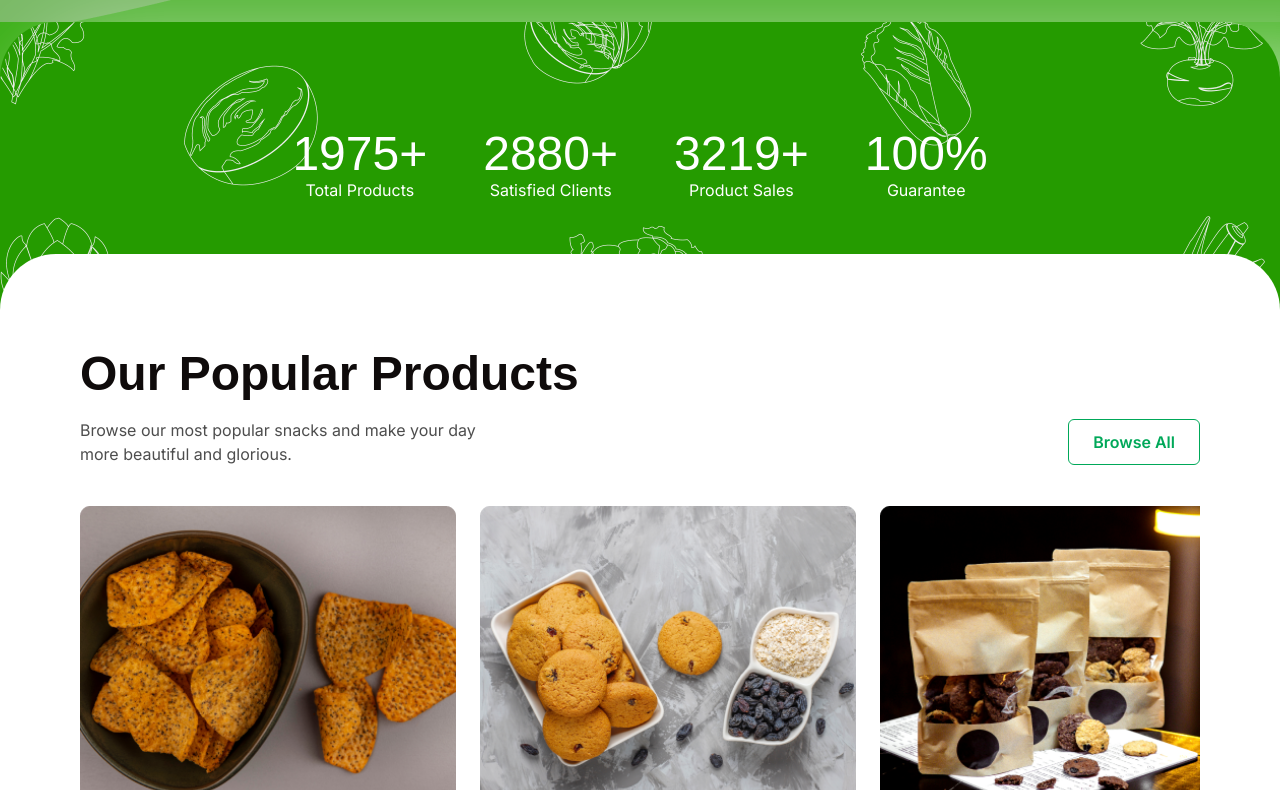
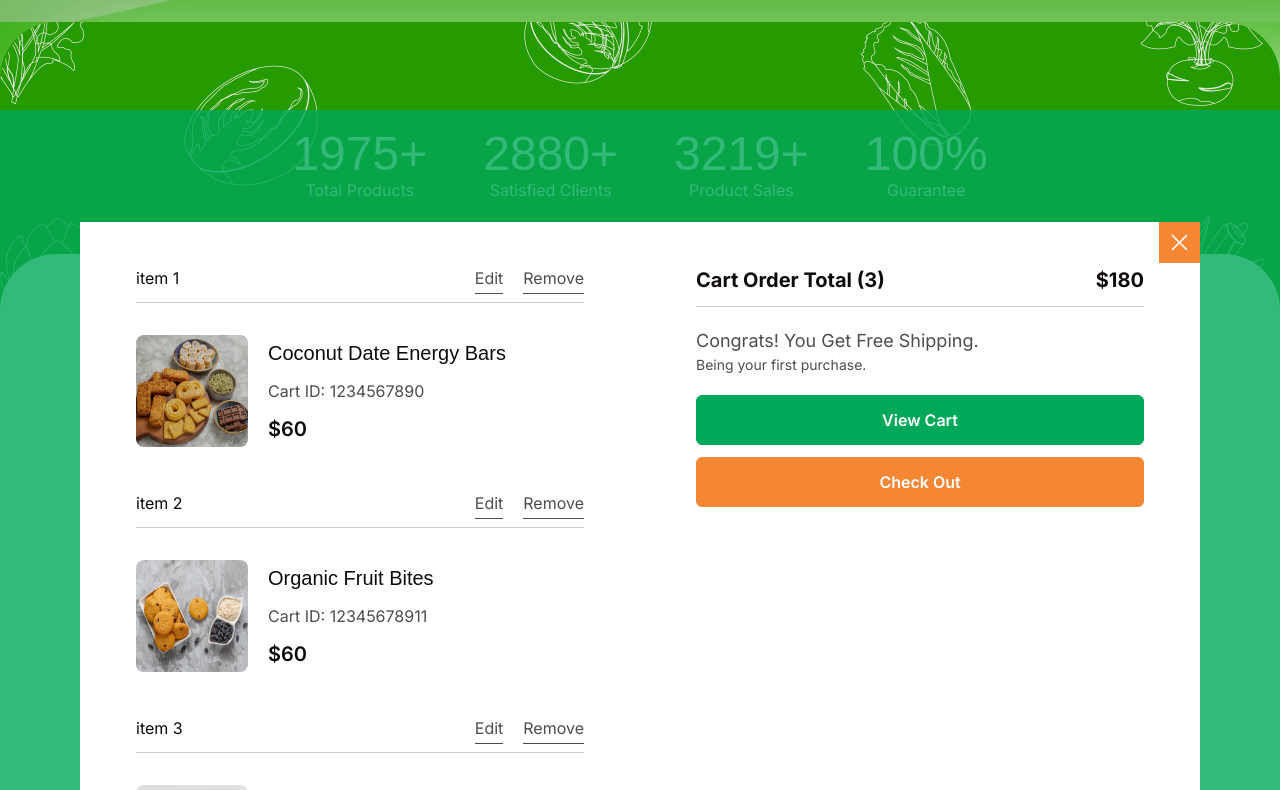
Before and after one commit to blossomobasi/organic_foodie_ecommerce, a React (Vite) app: page / in a window 1280 px wide. Shown: the part 770-1560 px from the top of the page. Built offline with nearby package versions, Linux system fonts and the light colour scheme; a web font is replaced by a local one.

Commit message:
Rename import

```diff
--- a/src/components/NavBar.tsx
+++ b/src/components/NavBar.tsx
@@ -10,7 +10,7 @@ import { BsHandbag } from "react-icons/bs";
 import { SlMagnifier } from "react-icons/sl";
 import { GrMenu } from "react-icons/gr";
 import { FaArrowLeft } from "react-icons/fa";
-import Cart from "./Cart";
+import CartPopUp from "./CartPopUp";
 
 const NavBar = () => {
     const [showNav, setShowNav] = useState(false);
@@ -137,7 +137,7 @@ const NavBar = () => {
                     <GrMenu size={25} className="text-primaryGreen-400" />
                 </span>
 
-                <Cart onOpen={setOpencart} openCart={openCart} />
+                <CartPopUp onOpen={setOpencart} openCart={openCart} />
             </div>
         </header>
     );
```
